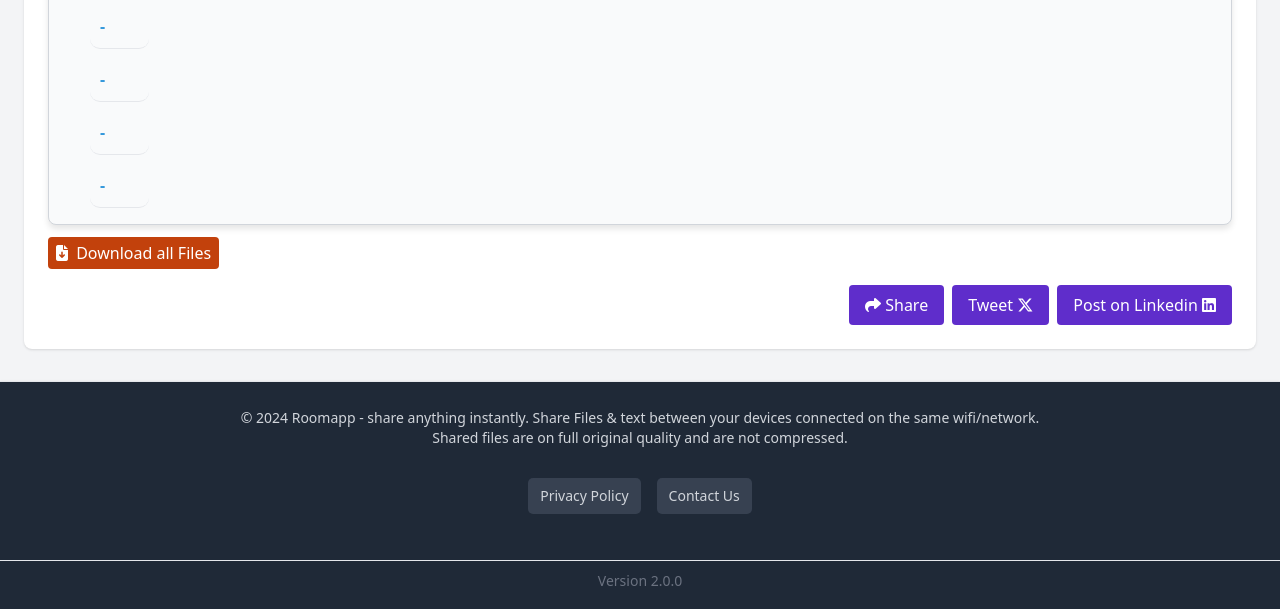
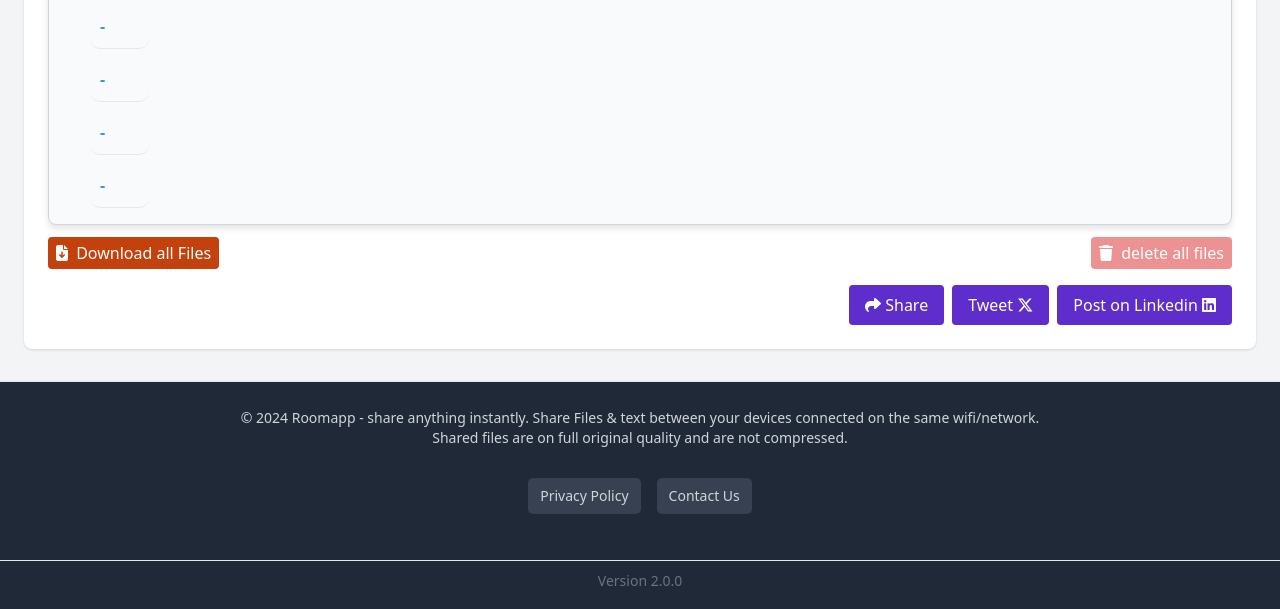
Before and after one commit to sandarva3/Roomapp, a Django app: template lan/templates/lan/locale.html in a window 1280 px wide. Shown: the part 1311-1920 px from the top of the page. Run offline with Django 5.2, Linux system fonts and the light colour scheme; the template is opened without the code that fills it: values that come from a table or form of the project are taken from there, others are empty; data comes from the database, SQL or seed files in the repository; both versions use the stored data as it was before the commit; some libraries are stand-ins or nearby versions.

Commit message:
removeAll files

```diff
--- a/lan/models.py
+++ b/lan/models.py
@@ -5,7 +5,6 @@ class Text(models.Model):
     created_at = models.DateTimeField(auto_now_add=True)
     Tunix_time = models.IntegerField(default=30)
     Taddress = models.GenericIPAddressField(protocol='both', unpack_ipv4=False, default='27.34.64.148')
-    Djip = models.TextField(max_length=12, null=True)
 
     def __str__(self):
         return self.texts
@@ -16,7 +15,6 @@ class Lanfiles(models.Model):
     uploaded_at = models.DateTimeField(auto_now_add=True, null=True)
     Funix_time = models.IntegerField(default=60)
     Faddress = models.GenericIPAddressField(protocol='both', unpack_ipv4=False, default='27.34.64.148')
-    Djip = models.TextField(max_length=12, null=True)
 
     def __str__(self):
         return (self.file.name[9:])
--- a/lan/static/lancss/styles.css
+++ b/lan/static/lancss/styles.css
@@ -92,6 +92,29 @@
 .uploadBtn:hover {
     background-color: rgb(0, 150, 0);
 }
+
+/* Styling for Delete Button */
+.deleteBtn {
+    background-color: #e74c3c; /* Red background for delete button */
+    color: white;
+    border: none;
+    border-radius: 5px;
+    cursor: pointer;
+    transition: background-color 0.5s, transform 0.3s;
+    opacity: 0.5; /* Slightly faded */
+}
+
+.deleteBtn:hover {
+    background-color: #c0392b; /* Darker red on hover */
+    transform: scale(1.03); /* Slightly larger on hover */
+    opacity: 1; /* Fully visible on hover */
+}
+
+.deleteBtn:focus {
+    outline: none; /* Remove default focus outline */
+    box-shadow: 0 0 0 3px rgba(209, 71, 55, 0.4); /* Custom focus outline */
+}
+
 
 .downloadBtn {
     padding: 10px 20px;
--- a/lan/templates/lan/locale.html
+++ b/lan/templates/lan/locale.html
@@ -9,6 +9,8 @@
         const lanAjaxUrl = "{% url 'lanAjax' %}";
         const latest = "{{ latest|escapejs }}";
         const fileURL = "{% url 'lanfiles' %}";
+        const removeAll_Url = "{% url 'removeAll' %}";
+
         let fileids = [];
         "{% for file in files %}"
         fileids.push('{{ file.id }}');
@@ -24,8 +26,34 @@
         document.addEventListener("DOMContentLoaded", () => {
             document.getElementById('textBox3').value = latest;
         });
+
+    function getIP2(){
+        document.getElementById('deleteBtn').innerText = "Wait. deleting all files.."
+        fetch('https://api.ipify.org?format=json')
+        .then(response => response.json())
+        .then(data => {
+            removeAll(data.ip);
+        })
+        .catch(error => {
+            console.log('Error:', error);
+        });
+};
+
+        function removeAll(ip){
+            fetch(removeAll_Url, {
+            method : "POST",
+            headers: {
+                'Content-Type': 'application/json',
+                'X-CSRFToken': csrfToken3,
+            },
+            body: JSON.stringify({
+                'ip':ip,
+            })
+            })
+            .then( location.reload() );
+};
+
     </script>
-
     {% endblock jstop %}
 
 
@@ -79,6 +107,13 @@
             <div id="lanfiles" class="filesArea border border-gray-300 dark:border-gray-600 dark:bg-gray-800 mt-5 rounded-lg p-4">
                 <div class="text-lg font-bold mb-5 filesTitle dark:text-white">Files in the Room<i class="italicText">(Click to download)</i>:</div>
                 <ul class="list-disc list-inside space-y-2">
+                    {% if files|length == 0 %}
+                            <p class="no-files-text text-gray-500 dark:text-gray-400">
+                                Currently there are No files in the Room.
+                                <span style="text-decoration: underline; cursor: pointer;" onclick="document.getElementById('fileinput').click()">Upload some files</span>
+                                to be shown here.
+                            </p>
+                    {% else %}
                     {% for file in files %}
                     <div class="file3">
                         <li class="flex justify-between items-center">
@@ -90,17 +125,28 @@
                     </div>
                     <br>
                     {% endfor %}
+                    {% endif %}
                 </ul>
             </div>
 
-            <button class="px-2 py-1 bg-orange-700 text-white rounded mt-3 downloadBtn" onclick="allFile(fileids)">
-                <i class="fa-solid fa-file-arrow-down mr-1"></i> Download all Files
-            </button>
+
+            <div>
+                <button class="px-2 py-1 bg-orange-700 text-white rounded mt-3 downloadBtn" onclick="allFile(fileids)">
+                    <i class="fa-solid fa-file-arrow-down mr-1"></i> Download all Files
+                </button>
+                {% if files|length >= 10 %}
+                <button id="deleteBtn" class="float-right px-2 py-1 bg-red-600 text-white rounded deleteBtn mt-3 ml-2" onclick="getIP2()">
+                    <i class="fa-solid fa-trash mr-1"></i> delete all files
+                </button>
+                {% endif %}
+
+            </div>
+
             <div class="flex justify-between items-center mt-4">
-
                 <!-- JUST here to create a gap. Don't remove below div element blindly -->
                 <div>
                 </div>
+
 
                 <div class="flex space-x-2">
                     <button class="px-4 py-2 text-white rounded shareBtn">
--- a/lan/urls.py
+++ b/lan/urls.py
@@ -10,6 +10,7 @@ from .views import(
     lanAjax_view,
     first_view,
     about_view,
+    removeAllFiles_view,
 )
 
 urlpatterns = [
@@ -20,6 +21,7 @@ urlpatterns = [
     path('del/<int:id>', delFile_view, name='delfile'),
     path('lanEndpoint', lanAjax_view, name='lanAjax'),
     path('about/', about_view, name='about'),
+    path('removeAll/', removeAllFiles_view, name='removeAll'),
 ]
 
 if settings.DEBUG:
```
Also changed, not shown: lan/views.py (+11 -0 lines), db.sqlite3, lan/migrations/0009_remove_lanfiles_djip_remove_text_djip.py (added).
